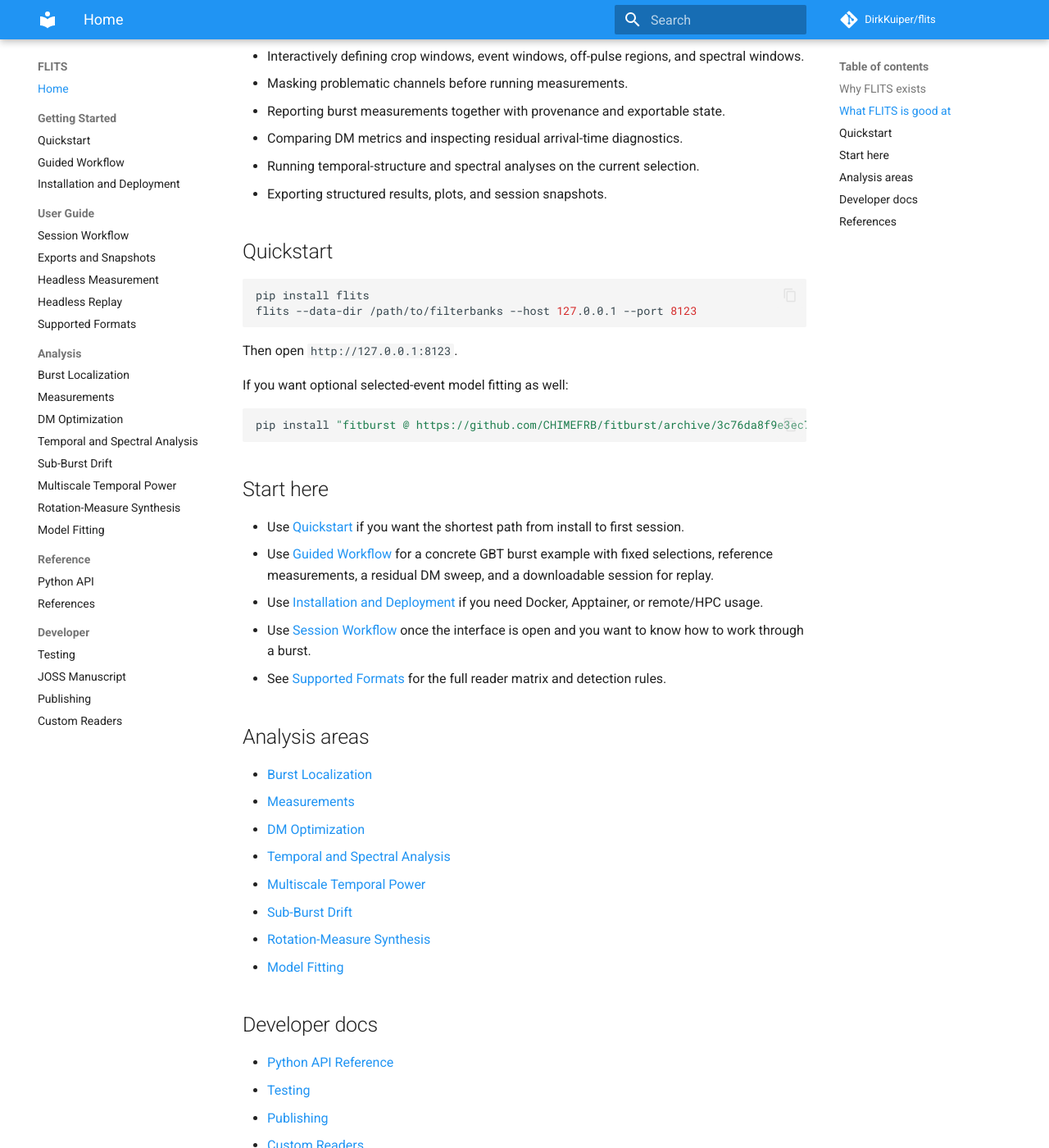
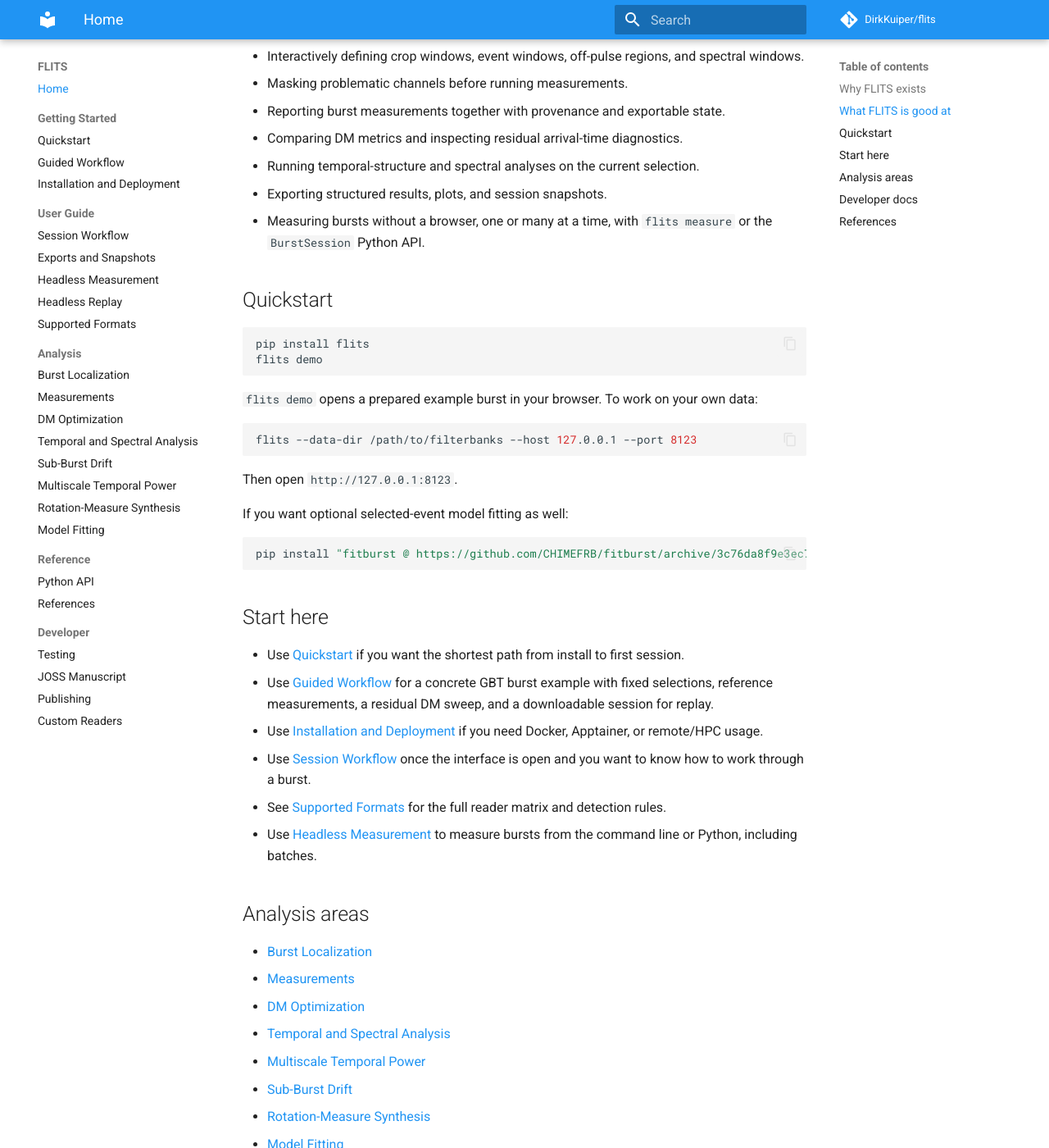
Before and after one commit to DirkKuiper/flits, an MkDocs documentation site: the page built from docs/index.md, in a window 1280 px wide and 1400 px high, scrolled down 1950 px. Shown: the whole window at 82% size. Built offline with MkDocs 1.6.1 and Material for MkDocs 9.7.7, drawn with Linux system fonts in a browser that asks for light colours; comment, search, counter and statistics services are not loaded.

Commit message:
docs: point the docs home page at flits demo and flits measure

````diff
--- a/docs/index.md
+++ b/docs/index.md
@@ -47,11 +47,20 @@ uncertainty are flagged as having an incomplete uncertainty budget.
 - Comparing DM metrics and inspecting residual arrival-time diagnostics.
 - Running temporal-structure and spectral analyses on the current selection.
 - Exporting structured results, plots, and session snapshots.
+- Measuring bursts without a browser, one or many at a time, with
+  `flits measure` or the `BurstSession` Python API.
 
 ## Quickstart
 
 ```bash
 pip install flits
+flits demo
+```
+
+`flits demo` opens a prepared example burst in your browser. To work on your
+own data:
+
+```bash
 flits --data-dir /path/to/filterbanks --host 127.0.0.1 --port 8123
 ```
 
@@ -76,6 +85,8 @@ pip install "fitburst @ https://github.com/CHIMEFRB/fitburst/archive/3c76da8f9e3
   open and you want to know how to work through a burst.
 - See [Supported Formats](user-guide/supported-formats.md) for the full
   reader matrix and detection rules.
+- Use [Headless Measurement](user-guide/headless-measurement.md) to measure
+  bursts from the command line or Python, including batches.
 
 ## Analysis areas
 
````
